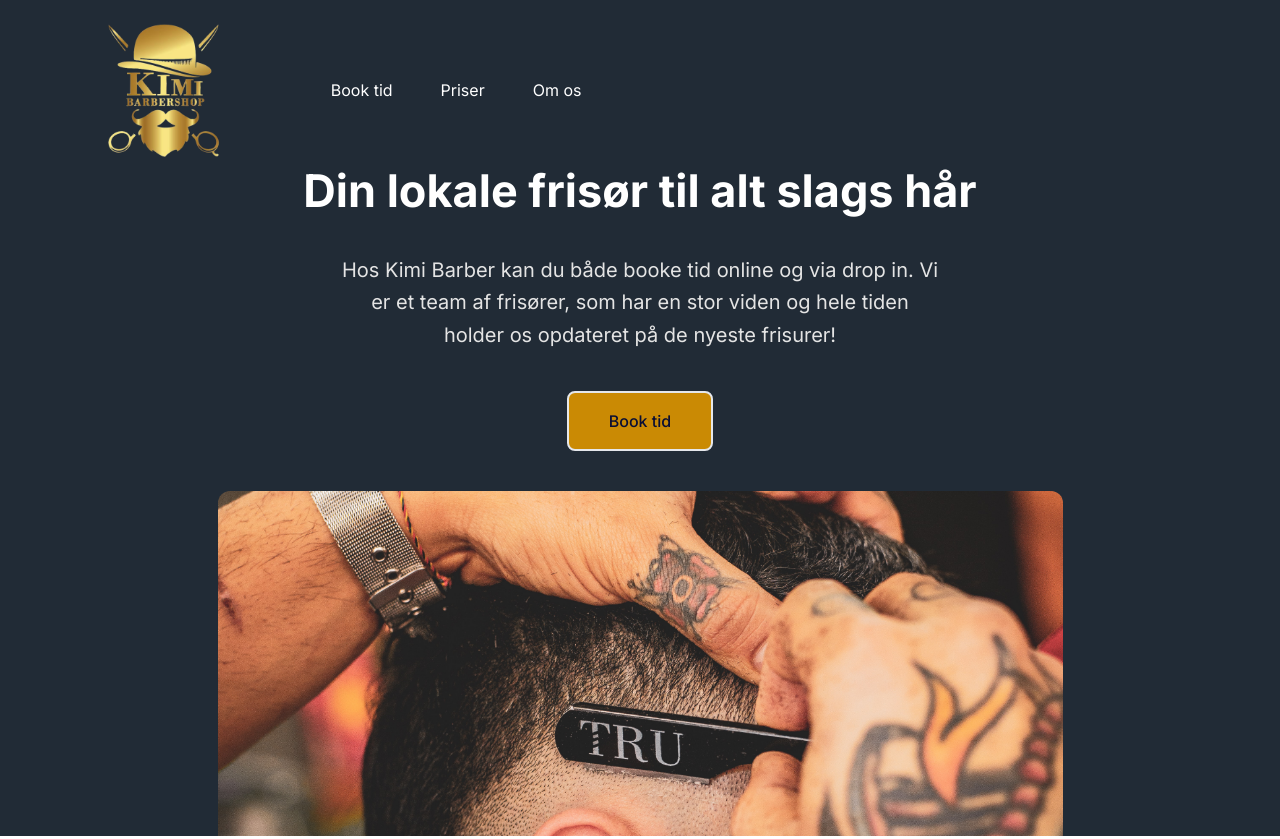
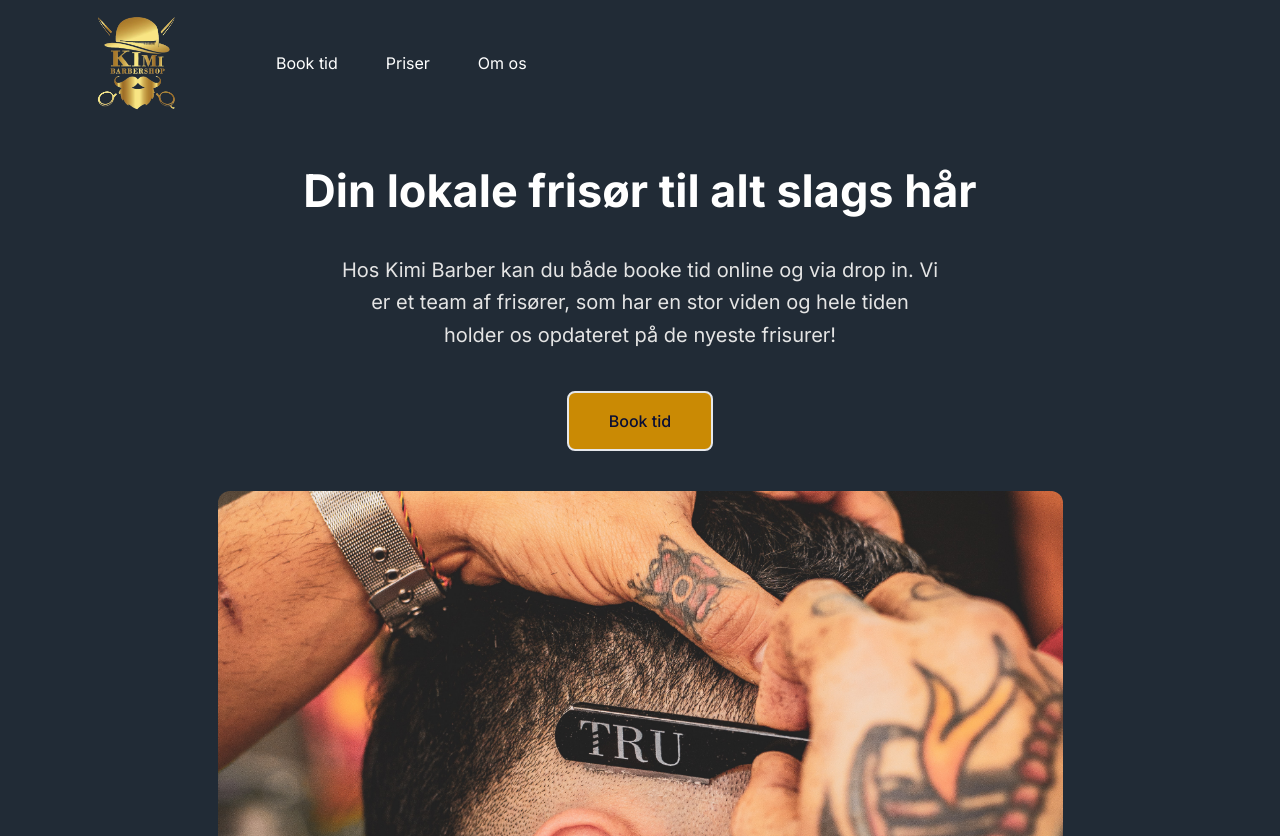
Before and after one commit to majassi/Kimi-barbershop, a website: page index.html in a window 1280 px wide. Shown: the top 839 px of the page. Drawn offline with nearby package versions, Linux system fonts and the light colour scheme.

Commit message:
Update index.html

```diff
--- a/index.html
+++ b/index.html
@@ -47,7 +47,7 @@
   >
     <div class="container">
       <div class="flex -mx-4 items-center justify-between relative">
-        <div class="px-1 w-60 max-w-full">
+        <div class="px-1 w-40 max-w-full">
           <a href="index.html" class=" bg-contain bg-center block">
             <img
               src="assets/images/logo/logo1.png"
```
